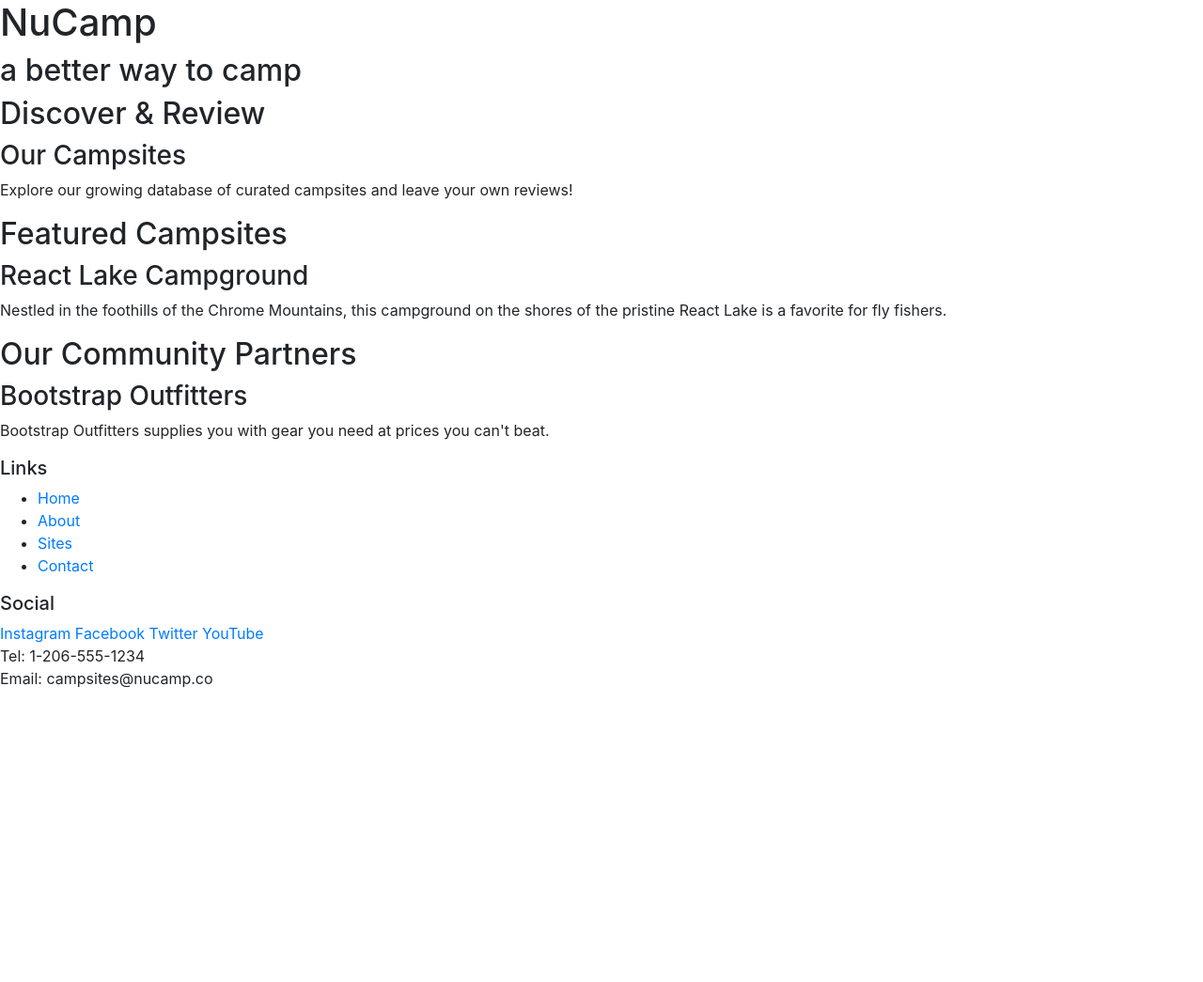
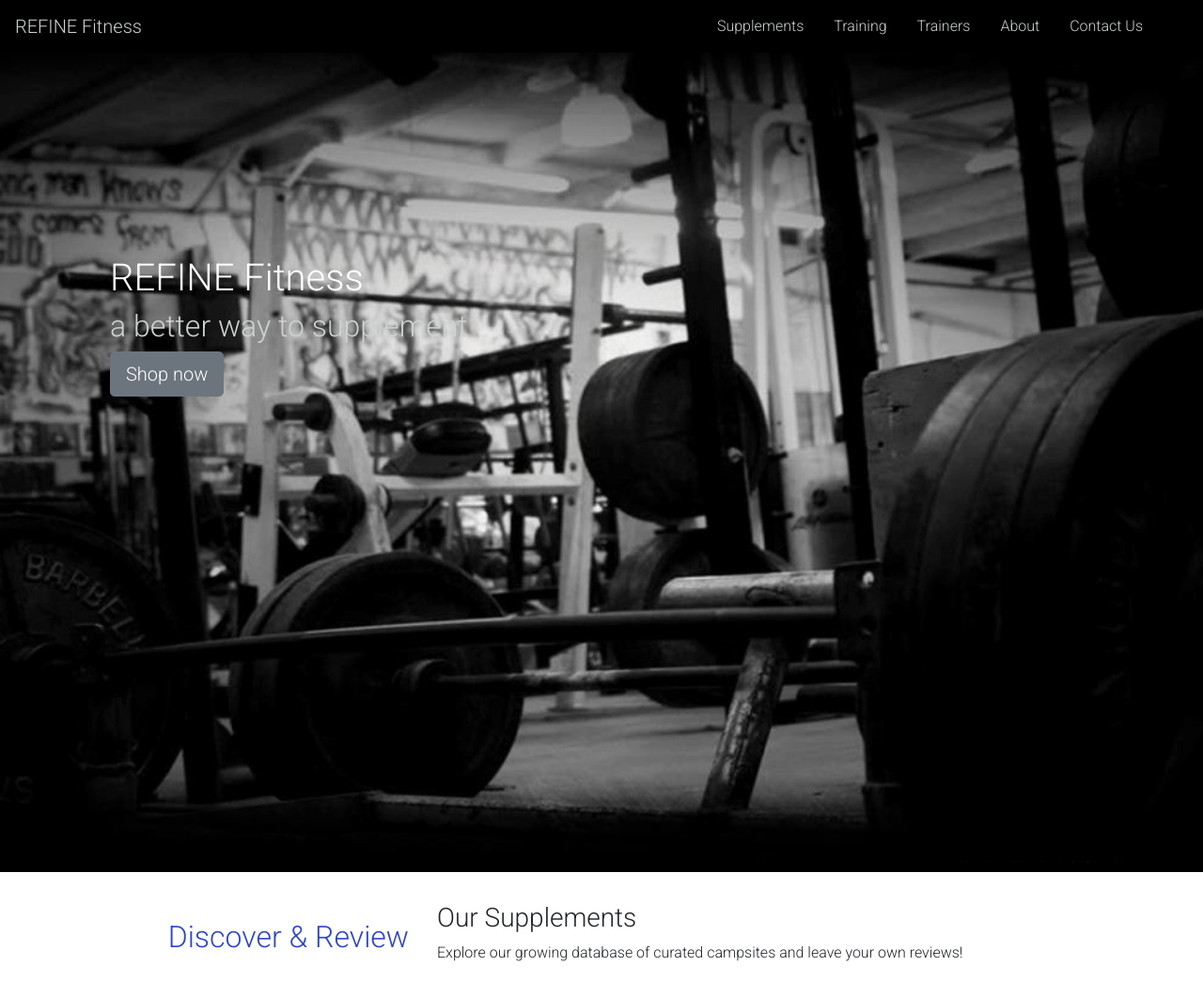
Before and after one commit to pablodhernandez/firstpersonalproject, a website: page index.html in a window 1280 px wide. Shown: the top 1045 px of the page at 94% size. Before the commit the page ends 800 px from the top, so only its background shows below. Drawn offline with nearby package versions, Linux system fonts and the light colour scheme.

Commit message:
Nav Header and Grid Setup

```diff
--- /dev/null
+++ b/css/styles.css
@@ -0,0 +1,60 @@
+body {
+    font-family: "Roboto", sans-serif;
+}
+
+h2 {
+    color: #3046C5
+}
+
+.navbar {
+    background: #000;
+    background-color: #000;
+}
+
+.nav-link, .navbar-brand {
+    color: #CCD1D1;
+    cursor: pointer;
+}
+
+.nav-link {
+    margin-right: 1em !important;
+}
+
+.nav-link:hover, .navbar-brand:hover {
+    color: #797D7F;
+}
+
+.navbar-collapse {
+    justify-content: flex-end;
+}
+
+.navbar-toggler {
+    background-color: #fff !important
+}
+
+.jumbotron {
+    background-image: url(../images/weightlifting1.jpeg);
+    background-attachment: fixed;
+    background-size: cover;
+    background-position: center;
+}
+
+.jumbotron h1 {
+    color: #fff;
+}
+
+.jumbotron h2 {
+    color: #CCD1D1;
+}
+
+.description {
+    position: absolute;
+    top: 30%;
+    margin: auto;
+    padding: 2em;
+}
+
+
+footer {
+    background: #797D7F;
+}
--- a/index.html
+++ b/index.html
@@ -7,61 +7,119 @@
     <!-- Bootstrap CSS -->
     <link rel="stylesheet" href="node_modules/bootstrap/dist/css/bootstrap.min.css">
 
-    <title>Energize Supplements</title>
+    <link rel="preconnect" href="https://fonts.googleapis.com">
+    <link rel="preconnect" href="https://fonts.gstatic.com" crossorigin>
+    <link href="https://fonts.googleapis.com/css2?family=Roboto:wght@300&display=swap" rel="stylesheet">
+    <link rel="stylesheet" href="css/styles.css">
+
+
+    <title>REFINE Fitness</title>
 </head>
 <body>
 
-    <header>
-        <div>
-            <h1>NuCamp</h1>
-            <h2>a better way to camp</h2>
+    <nav class="navbar navbar-expand-lg fixed-top">
+        <a class="navbar-brand" href="#">REFINE Fitness</a>
+        <button class="navbar-toggler" type="button" data-toggle="collapse" data-target="#nabvarSupportedContent" aria-controls="nabarSupportedContent" aria-expanded="false" aria-label="Toggle navigation">
+            <span class="navbar-toggler-icon"></span>
+        </button>
+        <div class="collapse navbar-collapse" id="navbarSupportedContent">
+            <ul class="navbar-nav mr-4">
+                <li class="nav-item">
+                    <a class="nav-link" data-value="supplements" href="#">Supplements</a>
+                </li>
+                <li class="nav-item">
+                    <a class="nav-link" data-value="training" href="#">Training</a>
+                </li>
+                <li class="nav-item">
+                    <a class="nav-link" data-value="gear" href="#">Trainers</a>
+                </li>
+                <li class="nav-item">
+                    <a class="nav-link" data-value="about" href="#">About</a>
+                </li>
+                <li class="nav-item">
+                    <a class="nav-link" data-value="contact" href="#">Contact Us</a>
+                </li>
+            </ul>
+        </div>
+    </nav>
+    <header class="jumbotron jumbotron-fluid">
+        <div class="overlay">
+            <div class="container">
+                <div class="description text-left">
+                        <h1>REFINE Fitness</h1>
+                        <h2>a better way to supplement</h2>
+                        <button class="btn btn-secondary btn-lg">Shop now</button>
+                </div>
+            </div>
         </div>
     </header>
 
-    <div>
-        <h2>Discover & Review</h2>
-        <h3>Our Campsites</h3>
+    <div class="container">
+        <div class="row row-content align-items-center">
+            <div class="col-sm-4" col-md-3>
+                <h2 class="text-sm-right">Discover & Review</h2>
+            </div>
+            <div class="col">
+                <h3>Our Supplements</h3>
                  <p>Explore our growing database of curated campsites and leave your own reviews!</p>
             </div>
+        </div>
 
-    <div>
-        <h2>Featured Campsites</h2>
-        <h3>React Lake Campground</h3>
+        <div class="row row-content align-items-center">
+            <div class="col-sm-4 col-md-3">
+                <h2 class="text-sm-right">Featured Workouts</h2>
+            </div>
+            <div class="col">
+                <h3>Workouts for all fitness levels</h3>
                 <p>Nestled in the foothills of the Chrome Mountains, this campground on the shores of the pristine React Lake is a favorite for fly fishers.</p>
             </div>
+        </div>
 
-    <div>
-        <h2>Our Community Partners</h2>
-        <h3>Bootstrap Outfitters</h3>
+        <div class="row row-content align-items-center">
+            <div class="col-sm-4 col-md-3">
+                <h2 class="text-sm-right">Our Community Partners</h2>
+            </div>
+            <div class="col">
+                <h3>Trainers</h3>
                 <p>Bootstrap Outfitters supplies you with gear you need at prices you can't beat.</p>
+            </div>
+        </div>
+
     </div>
 
     <footer>
-        <div>
+        <div class="container">
+            <div class="row">
+                <div class="col-4 col-sm-2 offset-1">
                     <h5>Links</h5>
-            <ul>
+                    <ul class="list-unstyled">
                         <li><a href="#">Home</a></li>
                         <li><a href="#">About</a></li>
                         <li><a href="#">Sites</a></li>
                         <li><a href="#">Contact</a></li>
                     </ul>
                 </div>
-        <div>
+                <div class="col-6 col-sm-5 text-center">
                     <h5>Social</h5>
                     <a href="http://instagram.com/">Instagram</a>
                     <a href="http://facebook.com/">Facebook</a>
                     <a href="http://twitter.com/">Twitter</a>
                     <a href="http://youtube.com/">YouTube</a>
                 </div>
-        <div>
-            Tel: 1-206-555-1234<br />
-            Email: campsites@nucamp.co
+                <div class="col-sm-4 text-center">
+                    Tel: 1-555-555-1234<br />
+                    Email: contact@refinesupps.com
                 </div>
+            </div>
+        </div>
+
     </footer>
 
     <script src="node_modules/jquery/dist/jquery.slim.min.js"></script>
     <script src="node_modules/popper.js/dist/umd/popper.min.js"></script>
     <script src="node_modules/bootstrap/dist/js/bootstrap.min.js"></script>
 
+    <script type="text/javascript" src='js/main.js'></script>
+
 </body>
 </html>
--- /dev/null
+++ b/js/main.js
@@ -0,0 +1,4 @@
+$(document).ready(function(){
+    $('.jumbotron').height($(window).height());
+
+   })
```
Also changed, not shown: images/weightlifting1.jpeg (added), 2 other files. Lines whose indentation alone changed are shown as unchanged.
